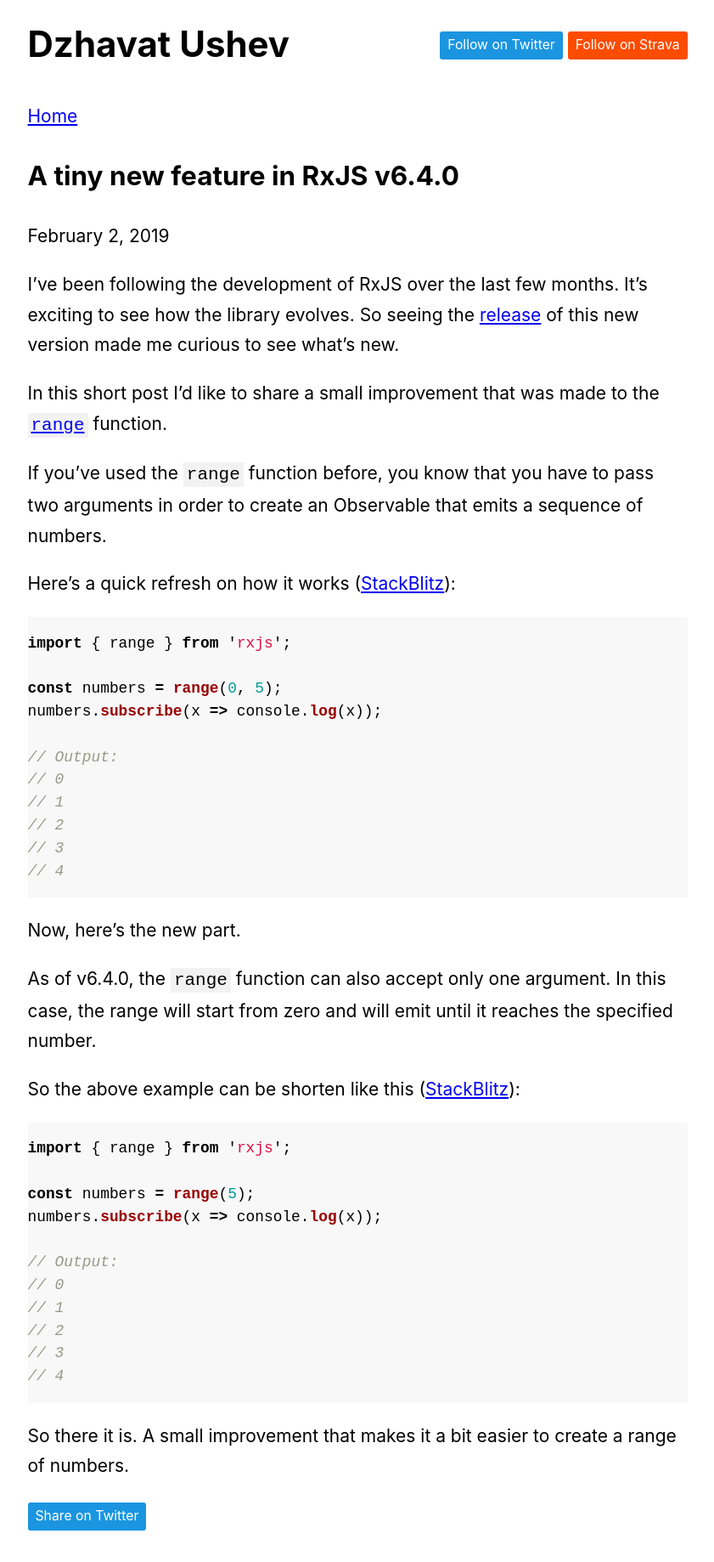
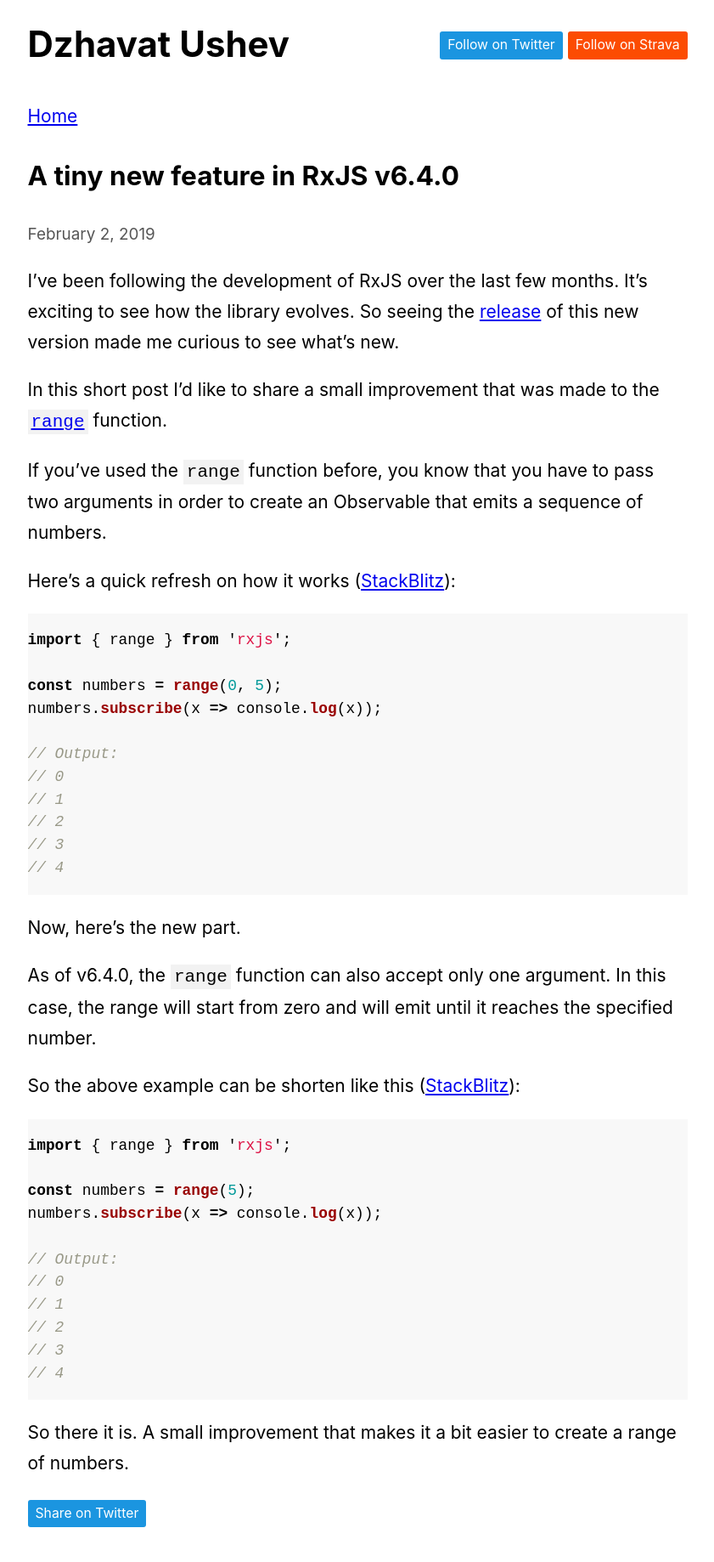
Before and after one commit to dzhavat/dzhavat.github.io, a Jekyll site: the page built from _posts/2019-02-02-a-tiny-new-feature-in-rxjs-v6-4-0.md, in a window 1280 px wide. Shown: the whole page at 85% size, without its empty margins (219-1060 px from the left). Built offline with Jekyll 4.4.1, drawn with Linux system fonts in a browser that asks for light colours.

Commit message:
Update custom.css

```diff
--- a/assets/css/custom.css
+++ b/assets/css/custom.css
@@ -46,6 +46,16 @@ header {
 
 header h1 {
   margin: 0px;
+}
+
+.post-title {
+  margin-bottom: 0;
+}
+
+.publish-date {
+  color: #565656;
+  font-size: 0.9rem;
+  margin-top: 0;
 }
 
 .btn {
```
